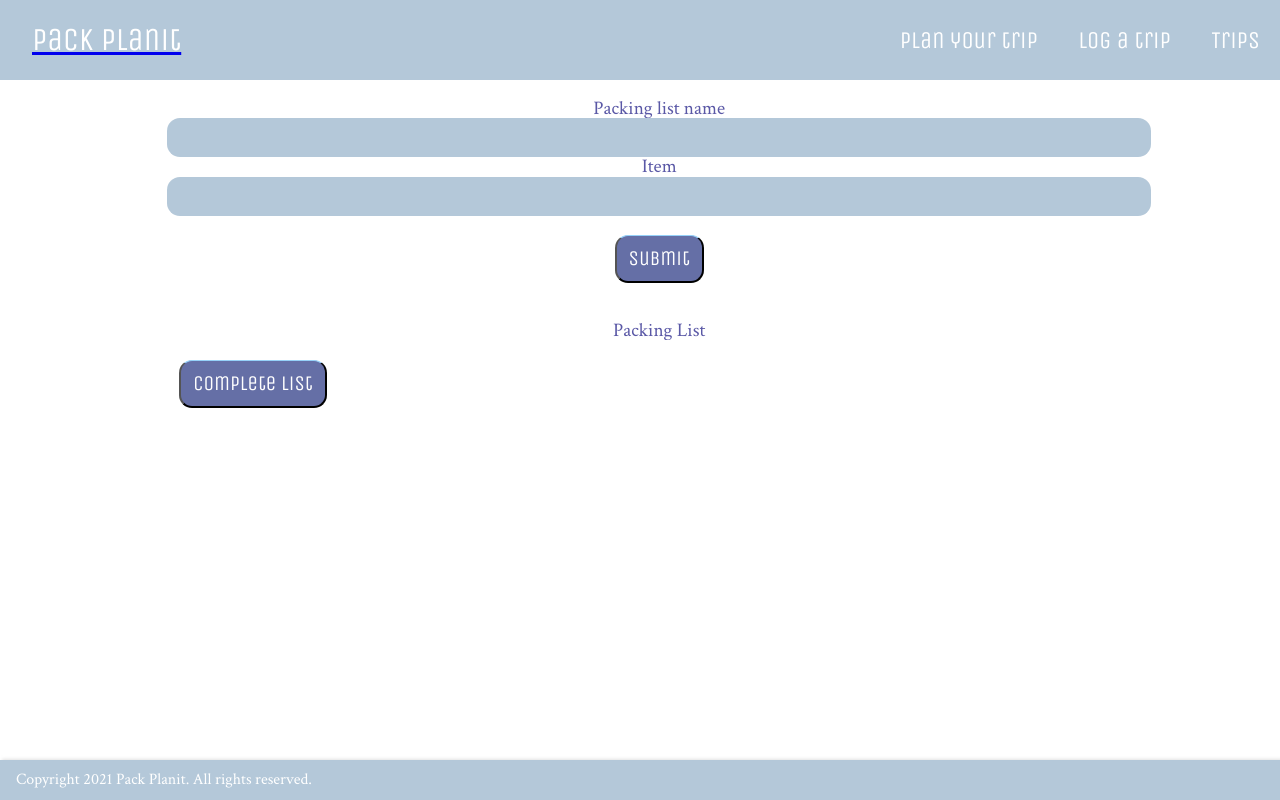
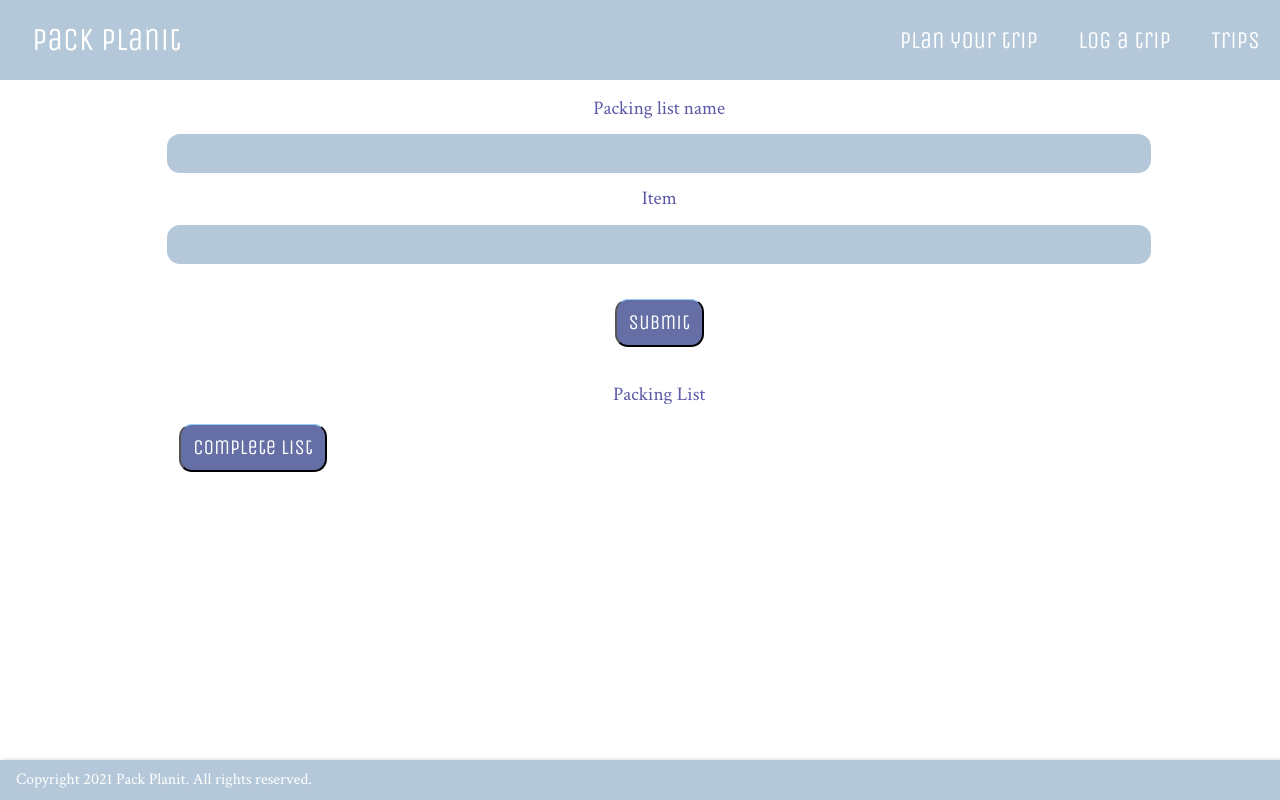
Before and after one commit to haleywarson/pack-planit, a React (Create React App) app in the folder pack-planit-frontend/: page /packit in a window 1280 px wide. Built offline with nearby package versions, Linux system fonts and the light colour scheme.

Commit message:
Logo fixed.

```diff
--- a/pack-planit-frontend/src/App.css
+++ b/pack-planit-frontend/src/App.css
@@ -11,10 +11,13 @@ header {
 #logo {
   color: white;
   font-size: 2rem;
-  text-decoration: none;
   padding-left: 1em;
   padding-right: .5em;
   font-family: 'Unica One', cursive;
+}
+
+header a {
+  text-decoration: none;
 }
 
 #logo:hover {
@@ -271,6 +274,10 @@ header {
   color: #5A58A6;
 }
 
+.form-field {
+  margin: 1em;
+}
+
 .pack-it-list {
     background-color: white;
     padding: 1em;
--- a/pack-planit-frontend/src/Components/PackItForm.js
+++ b/pack-planit-frontend/src/Components/PackItForm.js
@@ -6,6 +6,7 @@ export default function PackItForm(props) {
         <form className="pack-it-form" onSubmit={props.handleSubmit}>
             <label htmlFor="listName">Packing list name</label>
             <input
+                className="form-field"
                 type="text"
                 name="listName"
                 value={props.listName}
@@ -13,6 +14,7 @@ export default function PackItForm(props) {
             />
             <label htmlFor="item">Item</label>
             <input
+                className="form-field"
                 type="text"
                 name="item"
                 value={props.items}
```
